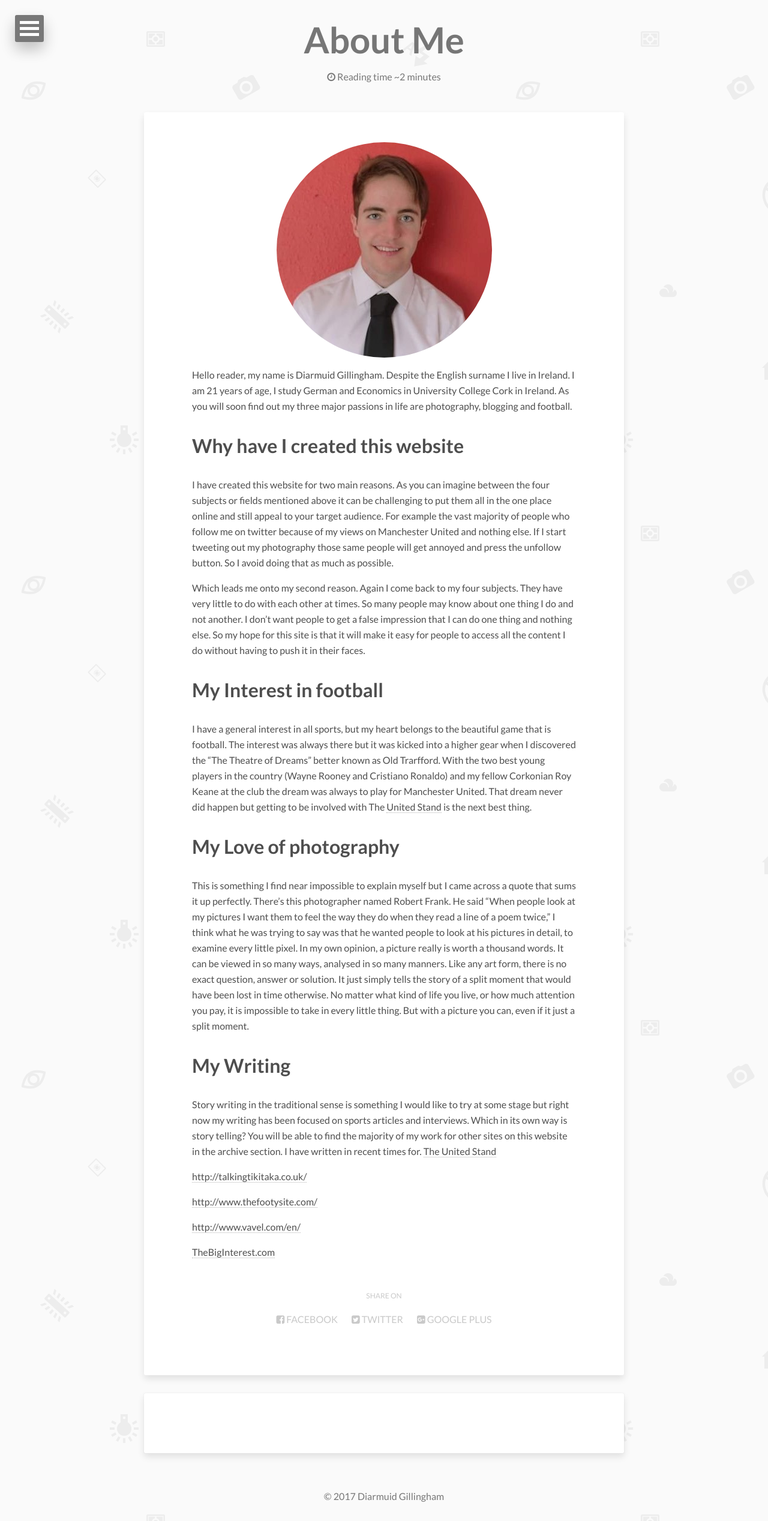
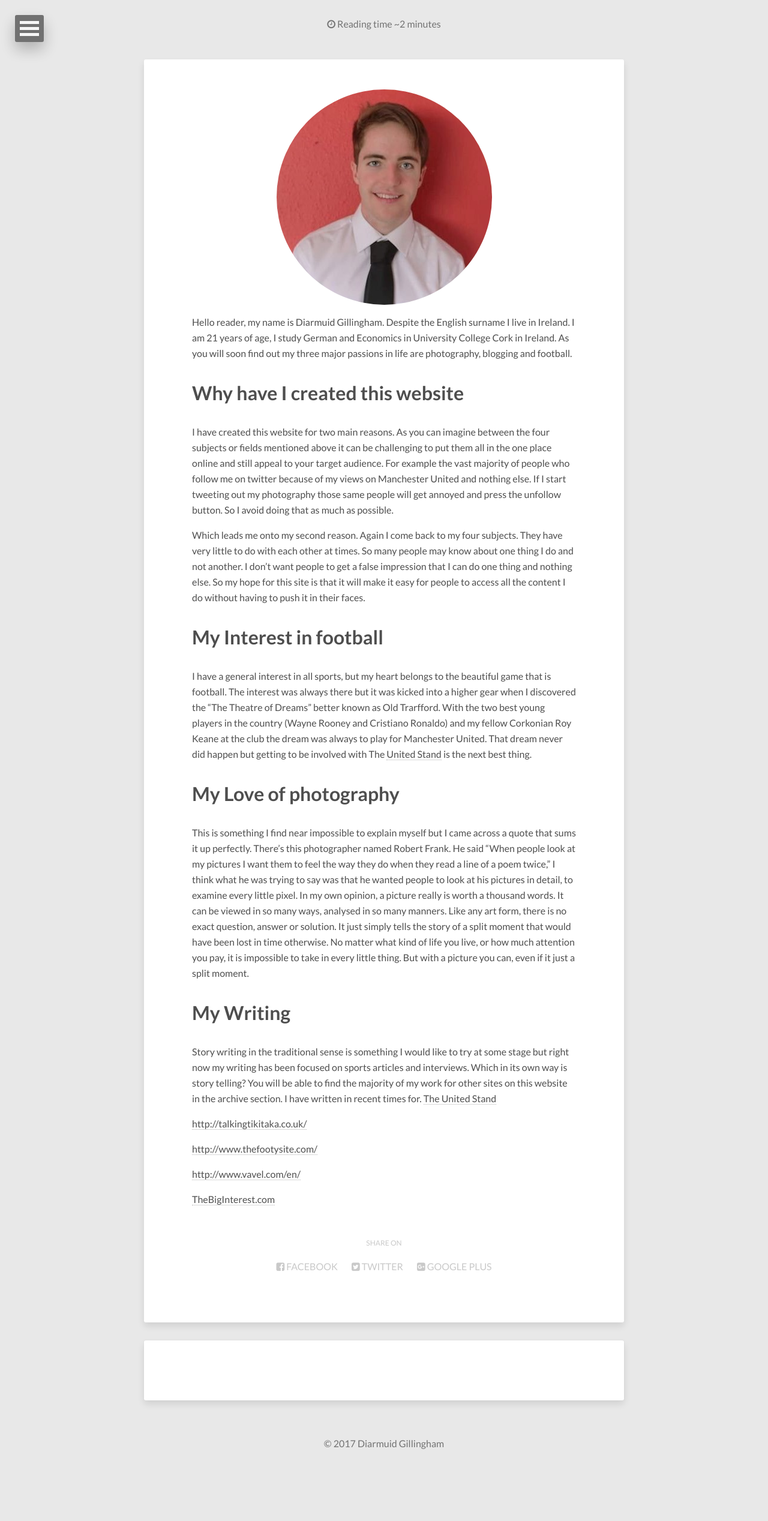
Before and after one commit to diarmuidism/blog, a Jekyll site: the page built from about/index.md, in a window 1280 px wide. Shown: the whole page at 60% size. Built offline with Jekyll 4.4.1, drawn with Linux system fonts in a browser that asks for light colours; nearby versions of some CDN libraries; our own code applies the rules of GitHub Pages for plain Markdown files; after the commit the page ends 2447 px from its top, so only the background shows below that.

Commit message:
index change
index change of

layout: page
title: About Me
reading_time:
image:
  background: photography.png

```diff
--- a/about/index.md
+++ b/about/index.md
@@ -1,9 +1,5 @@
 ---
-layout: page
-title: About Me
-reading_time:
-image:
-  background: photography.png
+
 ---
 
 <center>
```
